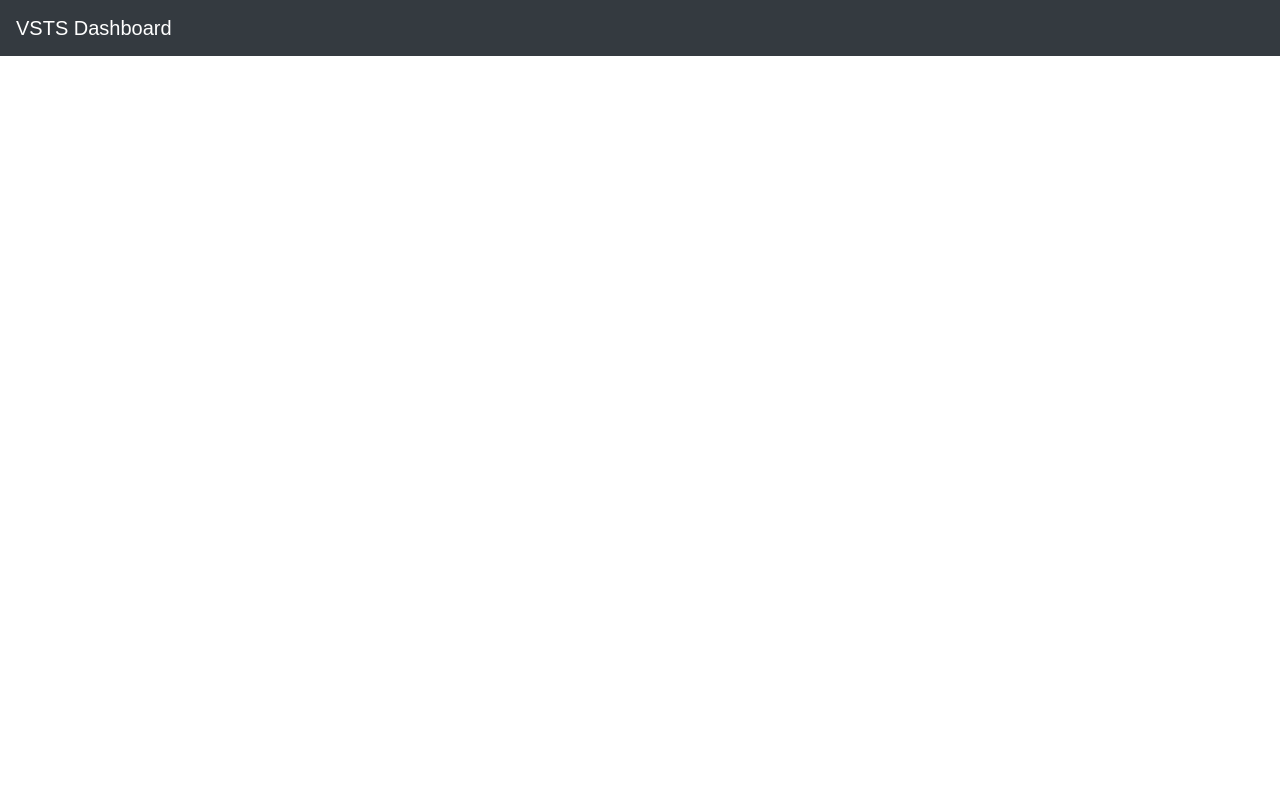
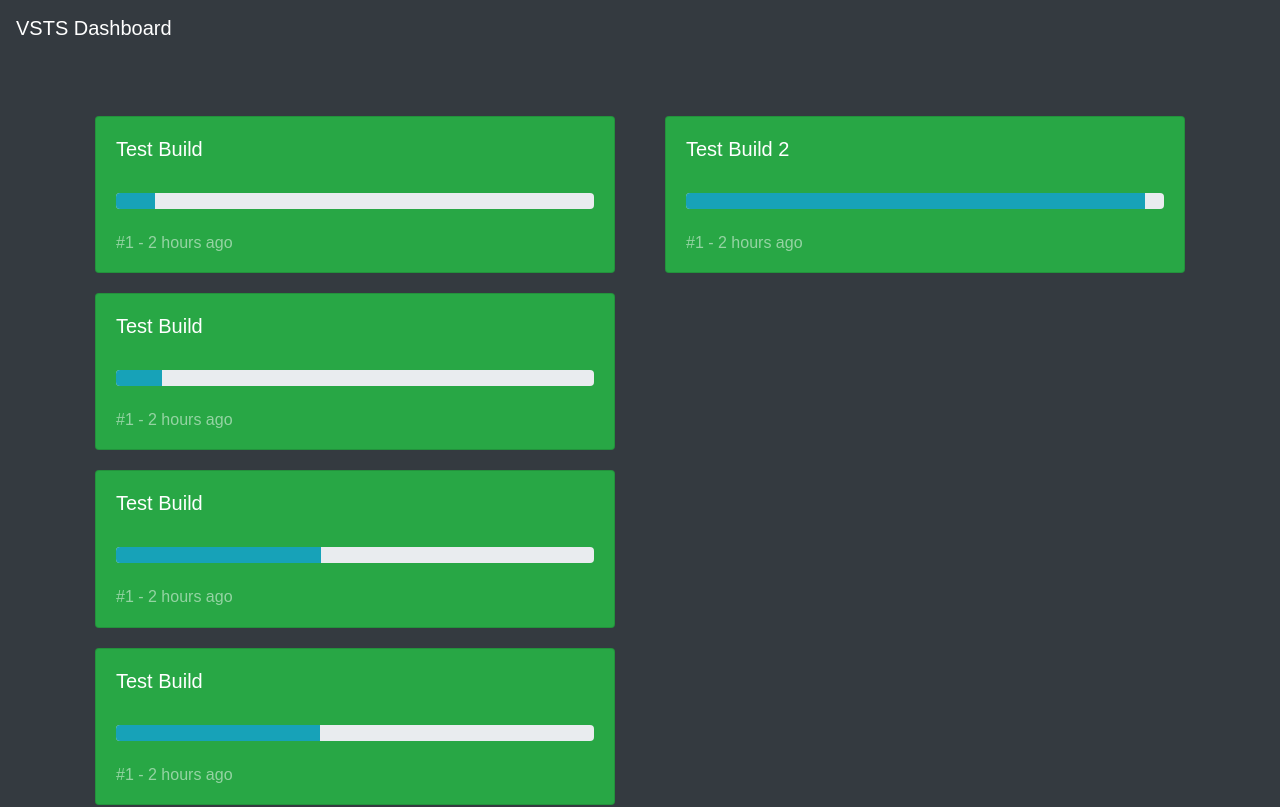
Before and after one commit to lulzzz/vsts-dashboard, a React (Create React App) app: page / in a window 1280 px wide. Shown: the top 807 px of the page. Built offline with nearby package versions, Linux system fonts and the light colour scheme.

Commit message:
Added build status POC

```diff
--- a/src/App.css
+++ b/src/App.css
@@ -0,0 +1,3 @@
+.header {
+  padding-bottom: 50px;
+}
--- a/src/App.tsx
+++ b/src/App.tsx
@@ -1,12 +1,16 @@
 import * as React from 'react';
 import './App.css';
 import Header from './components/header/header';
+import Main from './components/main/main';
 
 class App extends React.Component {
   public render() {
     return (
       <div className="App">
-        <Header />
+        <div className="header">
+          <Header />
+        </div>
+        <Main />
       </div>
     );
   }
--- /dev/null
+++ b/src/components/build/build.css
@@ -0,0 +1,15 @@
+.progress {
+  margin-top: 20px;
+}
+
+.info-bar {
+  padding-top: 30px;
+}
+
+.subtitle {
+  opacity: 0.5;
+}
+
+.card-holder {
+  padding: 10px;
+}
--- /dev/null
+++ b/src/components/build/build.tsx
@@ -0,0 +1,33 @@
+import * as React from 'react';
+import { Card, CardSubtitle, CardTitle, Progress } from 'reactstrap';
+import './build.css';
+
+export interface IBuildProps {
+  buildName: string;
+}
+
+export default class Build extends React.Component<IBuildProps, any> {
+  private progressValue: number = Math.random() * 100;
+
+  public render() {
+    return (
+      <div className="card-holder">
+        <Card body={true} inverse={true} color="success">
+          <CardTitle>{this.props.buildName}</CardTitle>
+          {this.showProgressBar()}
+          <div className="info-bar">
+            <CardSubtitle className="subtitle">#1 - 2 hours ago</CardSubtitle>
+          </div>
+        </Card>
+      </div>
+    );
+  }
+
+  private showProgressBar(): any {
+    if (this.progressValue > 0) {
+      return <Progress className="progress" value={this.progressValue} color="info" />;
+    } else {
+      return <div className="progress" />;
+    }
+  }
+}
--- /dev/null
+++ b/src/components/main/main.tsx
@@ -0,0 +1,25 @@
+import * as React from 'react';
+import { Col, Container, Row } from 'reactstrap';
+import Build from '../build/build';
+import './main.css';
+
+export default class Main extends React.Component {
+  public render() {
+    return (
+      <Container>
+        <Row>
+          <Col xs="6">
+            <Build buildName="Test Build" />
+            <Build buildName="Test Build" />
+            <Build buildName="Test Build" />
+            <Build buildName="Test Build" />
+            <Build buildName="Test Build" />
+          </Col>
+          <Col xs="6">
+            <Build buildName="Test Build 2" />
+          </Col>
+        </Row>
+      </Container>
+    );
+  }
+}
--- a/src/index.css
+++ b/src/index.css
@@ -3,3 +3,8 @@
   padding: 0;
   font-family: sans-serif;
 }
+
+html,
+body {
+  background-color: #343a40;
+}
```
Also changed, not shown: src/components/main/main.css (added).
